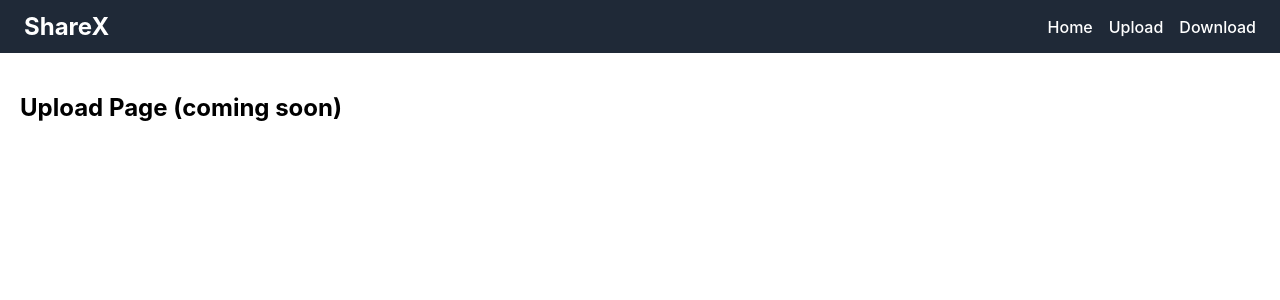
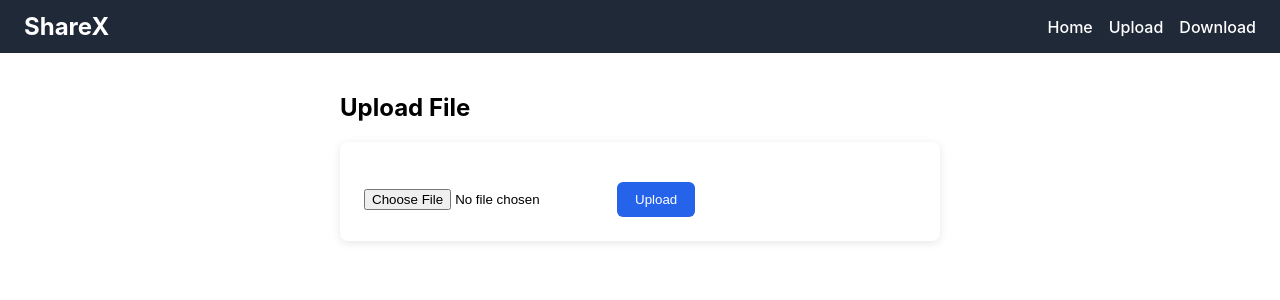
Before and after one commit to varshith-k/ShareX, a React (Create React App) app in the folder frontend/: page /upload in a window 1280 px wide. Shown: the top 300 px of the page. Built offline with nearby package versions, Linux system fonts and the light colour scheme.

Commit message:
FE-05: Add upload page UI with file selection and mock upload status

```diff
--- a/frontend/src/pages/Upload.js
+++ b/frontend/src/pages/Upload.js
@@ -1,4 +1,66 @@
+import { useState } from "react";
+
 function Upload() {
-  return <h2>Upload Page (coming soon)</h2>;
+  const [file, setFile] = useState(null);
+  const [status, setStatus] = useState("");
+
+  const handleFileChange = (e) => {
+    setFile(e.target.files[0]);
+    setStatus("");
+  };
+
+  const handleUpload = () => {
+    if (!file) {
+      setStatus("Please select a file first.");
+      return;
+    }
+
+    // Mock upload for now (backend later)
+    setStatus(`File "${file.name}" ready to upload (backend coming in next sprint).`);
+  };
+
+  return (
+    <div style={styles.container}>
+      <h2>Upload File</h2>
+
+      <div style={styles.card}>
+        <input type="file" onChange={handleFileChange} />
+
+        <button onClick={handleUpload} style={styles.button}>
+          Upload
+        </button>
+
+        {status && <p style={styles.status}>{status}</p>}
+      </div>
+    </div>
+  );
 }
+
+const styles = {
+  container: {
+    maxWidth: "600px",
+    margin: "0 auto",
+  },
+  card: {
+    marginTop: "20px",
+    padding: "24px",
+    borderRadius: "8px",
+    boxShadow: "0 2px 8px rgba(0,0,0,0.1)",
+    background: "#fff",
+  },
+  button: {
+    marginTop: "16px",
+    padding: "10px 18px",
+    background: "#2563eb",
+    color: "white",
+    border: "none",
+    borderRadius: "6px",
+    cursor: "pointer",
+  },
+  status: {
+    marginTop: "16px",
+    fontWeight: "500",
+  },
+};
+
 export default Upload;
```
